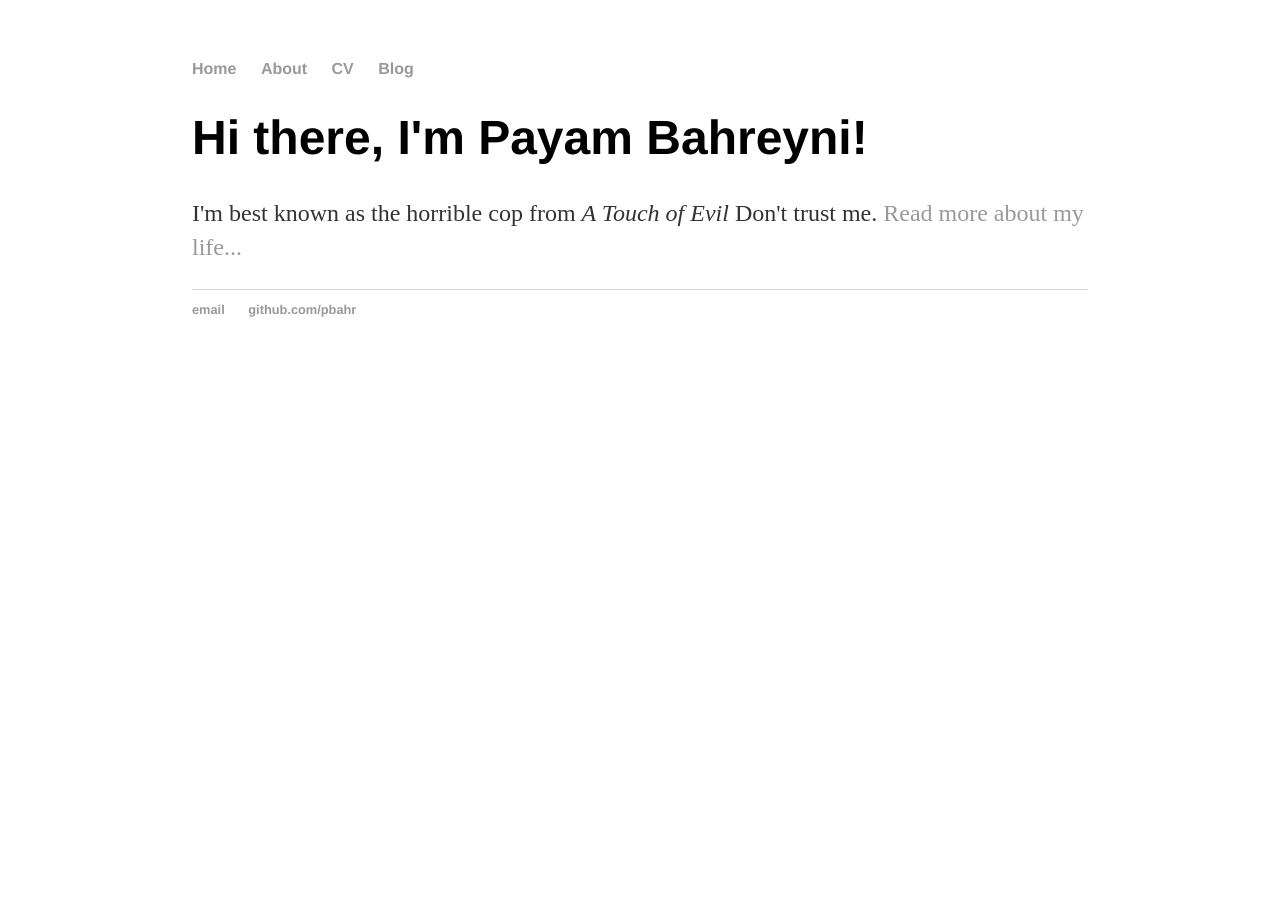
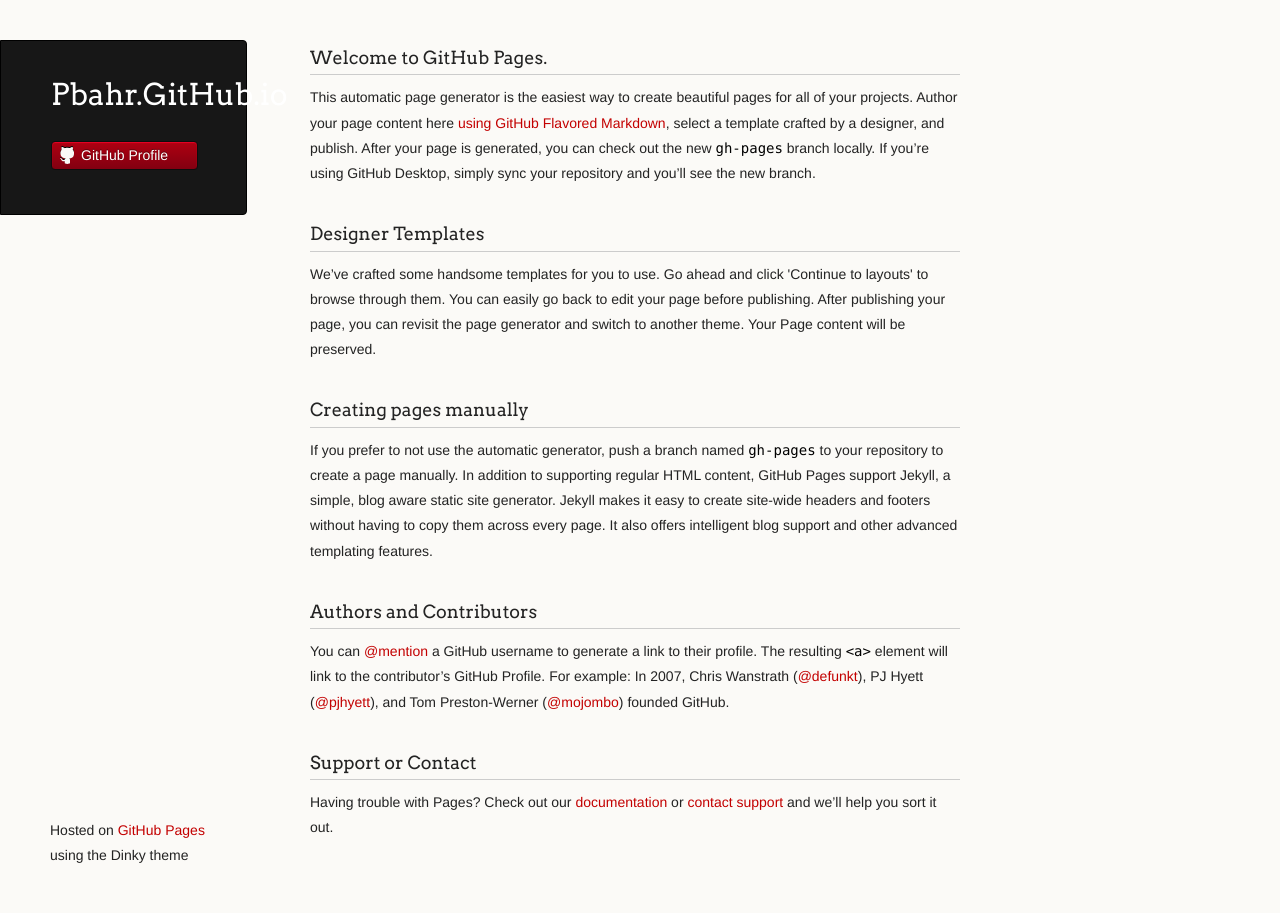
Before and after one commit to pbahr/pbahr.github.io, a Jekyll site: the page index.html, which Jekyll copies as it is, in a window 1280 px wide. Built offline with Jekyll 4.4.1, drawn with Linux system fonts in a browser that asks for light colours.

Commit message:
Replace master branch with page content via GitHub

```diff
--- a/index.html
+++ b/index.html
@@ -1,8 +1,62 @@
----
-layout: default
-title: Welcome to Payam's Blog
----
-<div class="blurb">
-	<h1>Hi there, I'm Payam Bahreyni!</h1>
-	<p>I'm best known as the horrible cop from <em>A Touch of Evil</em> Don't trust me. <a href="/about">Read more about my life...</a></p>
-</div><!-- /.blurb -->
+<!doctype html>
+<html>
+  <head>
+    <meta charset="utf-8">
+    <meta http-equiv="X-UA-Compatible" content="chrome=1">
+    <title>Pbahr.GitHub.io by pbahr</title>
+
+    <link rel="stylesheet" href="stylesheets/styles.css">
+    <link rel="stylesheet" href="stylesheets/github-light.css">
+    <script src="javascripts/scale.fix.js"></script>
+    <meta name="viewport" content="width=device-width, initial-scale=1, user-scalable=no">
+    <!--[if lt IE 9]>
+    <script src="//html5shiv.googlecode.com/svn/trunk/html5.js"></script>
+    <![endif]-->
+  </head>
+  <body>
+    <div class="wrapper">
+      <header>
+        <h1 class="header">Pbahr.GitHub.io</h1>
+        <p class="header"></p>
+
+
+
+        <ul>
+          <li><a class="buttons github" href="https://github.com/pbahr">GitHub Profile</a></li>
+        </ul>
+
+      </header>
+      <section>
+        <h3>
+<a id="welcome-to-github-pages" class="anchor" href="#welcome-to-github-pages" aria-hidden="true"><span aria-hidden="true" class="octicon octicon-link"></span></a>Welcome to GitHub Pages.</h3>
+
+<p>This automatic page generator is the easiest way to create beautiful pages for all of your projects. Author your page content here <a href="https://guides.github.com/features/mastering-markdown/">using GitHub Flavored Markdown</a>, select a template crafted by a designer, and publish. After your page is generated, you can check out the new <code>gh-pages</code> branch locally. If you’re using GitHub Desktop, simply sync your repository and you’ll see the new branch.  </p>
+
+<h3>
+<a id="designer-templates" class="anchor" href="#designer-templates" aria-hidden="true"><span aria-hidden="true" class="octicon octicon-link"></span></a>Designer Templates</h3>
+
+<p>We’ve crafted some handsome templates for you to use. Go ahead and click 'Continue to layouts' to browse through them. You can easily go back to edit your page before publishing. After publishing your page, you can revisit the page generator and switch to another theme. Your Page content will be preserved.</p>
+
+<h3>
+<a id="creating-pages-manually" class="anchor" href="#creating-pages-manually" aria-hidden="true"><span aria-hidden="true" class="octicon octicon-link"></span></a>Creating pages manually</h3>
+
+<p>If you prefer to not use the automatic generator, push a branch named <code>gh-pages</code> to your repository to create a page manually. In addition to supporting regular HTML content, GitHub Pages support Jekyll, a simple, blog aware static site generator. Jekyll makes it easy to create site-wide headers and footers without having to copy them across every page. It also offers intelligent blog support and other advanced templating features.</p>
+
+<h3>
+<a id="authors-and-contributors" class="anchor" href="#authors-and-contributors" aria-hidden="true"><span aria-hidden="true" class="octicon octicon-link"></span></a>Authors and Contributors</h3>
+
+<p>You can <a href="https://help.github.com/articles/basic-writing-and-formatting-syntax/#mentioning-users-and-teams" class="user-mention">@mention</a> a GitHub username to generate a link to their profile. The resulting <code>&lt;a&gt;</code> element will link to the contributor’s GitHub Profile. For example: In 2007, Chris Wanstrath (<a href="https://github.com/defunkt" class="user-mention">@defunkt</a>), PJ Hyett (<a href="https://github.com/pjhyett" class="user-mention">@pjhyett</a>), and Tom Preston-Werner (<a href="https://github.com/mojombo" class="user-mention">@mojombo</a>) founded GitHub.</p>
+
+<h3>
+<a id="support-or-contact" class="anchor" href="#support-or-contact" aria-hidden="true"><span aria-hidden="true" class="octicon octicon-link"></span></a>Support or Contact</h3>
+
+<p>Having trouble with Pages? Check out our <a href="https://help.github.com/pages">documentation</a> or <a href="https://github.com/contact">contact support</a> and we’ll help you sort it out.</p>
+      </section>
+      <footer>
+        <p><small>Hosted on <a href="https://pages.github.com">GitHub Pages</a> using the Dinky theme</small></p>
+      </footer>
+    </div>
+    <!--[if !IE]><script>fixScale(document);</script><![endif]-->
+
+  </body>
+</html>
--- /dev/null
+++ b/javascripts/scale.fix.js
@@ -0,0 +1,20 @@
+fixScale = function(doc) {
+
+	var addEvent = 'addEventListener',
+	    type = 'gesturestart',
+	    qsa = 'querySelectorAll',
+	    scales = [1, 1],
+	    meta = qsa in doc ? doc[qsa]('meta[name=viewport]') : [];
+
+	function fix() {
+		meta.content = 'width=device-width,minimum-scale=' + scales[0] + ',maximum-scale=' + scales[1];
+		doc.removeEventListener(type, fix, true);
+	}
+
+	if ((meta = meta[meta.length - 1]) && addEvent in doc) {
+		fix();
+		scales = [.25, 1.6];
+		doc[addEvent](type, fix, true);
+	}
+
+};
--- /dev/null
+++ b/stylesheets/github-light.css
@@ -0,0 +1,115 @@
+/*
+   Copyright 2014 GitHub Inc.
+
+   Licensed under the Apache License, Version 2.0 (the "License");
+   you may not use this file except in compliance with the License.
+   You may obtain a copy of the License at
+
+       http://www.apache.org/licenses/LICENSE-2.0
+
+   Unless required by applicable law or agreed to in writing, software
+   distributed under the License is distributed on an "AS IS" BASIS,
+   WITHOUT WARRANTIES OR CONDITIONS OF ANY KIND, either express or implied.
+   See the License for the specific language governing permissions and
+   limitations under the License.
+
+*/
+
+.pl-c /* comment */ {
+  color: #969896;
+}
+
+.pl-c1      /* constant, markup.raw, meta.diff.header, meta.module-reference, meta.property-name, support, support.constant, support.variable, variable.other.constant */,
+.pl-s .pl-v /* string variable */ {
+  color: #0086b3;
+}
+
+.pl-e  /* entity */,
+.pl-en /* entity.name */ {
+  color: #795da3;
+}
+
+.pl-s .pl-s1 /* string source */,
+.pl-smi      /* storage.modifier.import, storage.modifier.package, storage.type.java, variable.other, variable.parameter.function */ {
+  color: #333;
+}
+
+.pl-ent /* entity.name.tag */ {
+  color: #63a35c;
+}
+
+.pl-k /* keyword, storage, storage.type */ {
+  color: #a71d5d;
+}
+
+.pl-pds              /* punctuation.definition.string, string.regexp.character-class */,
+.pl-s                /* string */,
+.pl-s .pl-pse .pl-s1 /* string punctuation.section.embedded source */,
+.pl-sr               /* string.regexp */,
+.pl-sr .pl-cce       /* string.regexp constant.character.escape */,
+.pl-sr .pl-sra       /* string.regexp string.regexp.arbitrary-repitition */,
+.pl-sr .pl-sre       /* string.regexp source.ruby.embedded */ {
+  color: #183691;
+}
+
+.pl-v /* variable */ {
+  color: #ed6a43;
+}
+
+.pl-id /* invalid.deprecated */ {
+  color: #b52a1d;
+}
+
+.pl-ii /* invalid.illegal */ {
+  background-color: #b52a1d;
+  color: #f8f8f8;
+}
+
+.pl-sr .pl-cce /* string.regexp constant.character.escape */ {
+  color: #63a35c;
+  font-weight: bold;
+}
+
+.pl-ml /* markup.list */ {
+  color: #693a17;
+}
+
+.pl-mh        /* markup.heading */,
+.pl-mh .pl-en /* markup.heading entity.name */,
+.pl-ms        /* meta.separator */ {
+  color: #1d3e81;
+  font-weight: bold;
+}
+
+.pl-mq /* markup.quote */ {
+  color: #008080;
+}
+
+.pl-mi /* markup.italic */ {
+  color: #333;
+  font-style: italic;
+}
+
+.pl-mb /* markup.bold */ {
+  color: #333;
+  font-weight: bold;
+}
+
+.pl-md /* markup.deleted, meta.diff.header.from-file */ {
+  background-color: #ffecec;
+  color: #bd2c00;
+}
+
+.pl-mi1 /* markup.inserted, meta.diff.header.to-file */ {
+  background-color: #eaffea;
+  color: #55a532;
+}
+
+.pl-mdr /* meta.diff.range */ {
+  color: #795da3;
+  font-weight: bold;
+}
+
+.pl-mo /* meta.output */ {
+  color: #1d3e81;
+}
--- /dev/null
+++ b/stylesheets/styles.css
@@ -0,0 +1,423 @@
+@import url(https://fonts.googleapis.com/css?family=Arvo:400,700,400italic);
+
+/* MeyerWeb Reset */
+
+html, body, div, span, applet, object, iframe,
+h1, h2, h3, h4, h5, h6, p, blockquote, pre,
+a, abbr, acronym, address, big, cite, code,
+del, dfn, em, img, ins, kbd, q, s, samp,
+small, strike, strong, sub, sup, tt, var,
+b, u, i, center,
+dl, dt, dd, ol, ul, li,
+fieldset, form, label, legend,
+table, caption, tbody, tfoot, thead, tr, th, td,
+article, aside, canvas, details, embed,
+figure, figcaption, footer, header, hgroup,
+menu, nav, output, ruby, section, summary,
+time, mark, audio, video {
+  margin: 0;
+  padding: 0;
+  border: 0;
+  font: inherit;
+  vertical-align: baseline;
+}
+
+
+/* Base text styles */
+
+body {
+  padding:10px 50px 0 0;
+  font-family:"Helvetica Neue", Helvetica, Arial, sans-serif;
+	font-size: 14px;
+	color: #232323;
+	background-color: #FBFAF7;
+	margin: 0;
+	line-height: 1.8em;
+	-webkit-font-smoothing: antialiased;
+
+}
+
+h1, h2, h3, h4, h5, h6 {
+  color:#232323;
+  margin:36px 0 10px;
+}
+
+p, ul, ol, table, dl {
+  margin:0 0 22px;
+}
+
+h1, h2, h3 {
+	font-family: Arvo, Monaco, serif;
+  line-height:1.3;
+	font-weight: normal;
+}
+
+h1,h2, h3 {
+	display: block;
+	border-bottom: 1px solid #ccc;
+	padding-bottom: 5px;
+}
+
+h1 {
+	font-size: 30px;
+}
+
+h2 {
+	font-size: 24px;
+}
+
+h3 {
+	font-size: 18px;
+}
+
+h4, h5, h6 {
+	font-family: Arvo, Monaco, serif;
+	font-weight: 700;
+}
+
+a {
+  color:#C30000;
+  font-weight:200;
+  text-decoration:none;
+}
+
+a:hover {
+	text-decoration: underline;
+}
+
+a small {
+	font-size: 12px;
+}
+
+em {
+	font-style: italic;
+}
+
+strong {
+  font-weight:700;
+}
+
+ul {
+  list-style-position: inside;
+  list-style: disc;
+  padding-left: 25px;
+}
+
+ol {
+  list-style-position: inside;
+  list-style: decimal;
+  padding-left: 25px;
+}
+
+blockquote {
+  margin: 0;
+  padding: 0 0 0 20px;
+  font-style: italic;
+}
+
+dl, dt, dd, dl p {
+	font-color: #444;
+}
+
+dl dt {
+  font-weight: bold;
+}
+
+dl dd {
+  padding-left: 20px;
+  font-style: italic;
+}
+
+dl p {
+  padding-left: 20px;
+  font-style: italic;
+}
+
+hr {
+  border:0;
+  background:#ccc;
+  height:1px;
+  margin:0 0 24px;
+}
+
+/* Images */
+
+img {
+  position: relative;
+  margin: 0 auto;
+  max-width: 650px;
+  padding: 5px;
+  margin: 10px 0 32px 0;
+  border: 1px solid #ccc;
+}
+
+p img {
+  display: inline;
+  margin: 0;
+  padding: 0;
+  vertical-align: middle;
+  text-align: center;
+  border: none;
+}
+
+/* Code blocks */
+
+code, pre {
+	font-family: Monaco, "Bitstream Vera Sans Mono", "Lucida Console", Terminal, monospace;
+  color:#000;
+  font-size:14px;
+}
+
+pre {
+	padding: 4px 12px;
+  background: #FDFEFB;
+  border-radius:4px;
+  border:1px solid #D7D8C8;
+  overflow: auto;
+  overflow-y: hidden;
+	margin-bottom: 32px;
+}
+
+
+/* Tables */
+
+table {
+  width:100%;
+}
+
+table {
+  border: 1px solid #ccc;
+  margin-bottom: 32px;
+  text-align: left;
+ }
+
+th {
+  font-family: 'Arvo', Helvetica, Arial, sans-serif;
+	font-size: 18px;
+	font-weight: normal;
+  padding: 10px;
+  background: #232323;
+  color: #FDFEFB;
+ }
+
+td {
+  padding: 10px;
+	background: #ccc;
+ }
+
+
+/* Wrapper */
+.wrapper {
+  width:960px;
+}
+
+
+/* Header */
+
+header {
+	background-color: #171717;
+	color: #FDFDFB;
+  width:170px;
+  float:left;
+  position:fixed;
+	border: 1px solid #000;
+	-webkit-border-top-right-radius: 4px;
+	-webkit-border-bottom-right-radius: 4px;
+	-moz-border-radius-topright: 4px;
+	-moz-border-radius-bottomright: 4px;
+	border-top-right-radius: 4px;
+	border-bottom-right-radius: 4px;
+	padding: 34px 25px 22px 50px;
+	margin: 30px 25px 0 0;
+	-webkit-font-smoothing: antialiased;
+}
+
+p.header {
+	font-size: 16px;
+}
+
+h1.header {
+	font-family: Arvo, sans-serif;
+	font-size: 30px;
+	font-weight: 300;
+	line-height: 1.3em;
+	border-bottom: none;
+	margin-top: 0;
+}
+
+
+h1.header, a.header, a.name, header a{
+	color: #fff;
+}
+
+a.header {
+	text-decoration: underline;
+}
+
+a.name {
+	white-space: nowrap;
+}
+
+header ul {
+  list-style:none;
+  padding:0;
+}
+
+header li {
+	list-style-type: none;
+  width:132px;
+  height:15px;
+	margin-bottom: 12px;
+	line-height: 1em;
+	padding: 6px 6px 6px 7px;
+
+	background: #AF0011;
+	background: -moz-linear-gradient(top, #AF0011 0%, #820011 100%);
+  background: -webkit-gradient(linear, left top, left bottom, color-stop(0%,#f8f8f8), color-stop(100%,#dddddd));
+  background: -webkit-linear-gradient(top, #AF0011 0%,#820011 100%);
+  background: -o-linear-gradient(top, #AF0011 0%,#820011 100%);
+  background: -ms-linear-gradient(top, #AF0011 0%,#820011 100%);
+  background: linear-gradient(top, #AF0011 0%,#820011 100%);
+
+	border-radius:4px;
+  border:1px solid #0D0D0D;
+
+	-webkit-box-shadow: inset 0px 1px 1px 0 rgba(233,2,38, 1);
+	box-shadow: inset 0px 1px 1px 0 rgba(233,2,38, 1);
+
+}
+
+header li:hover {
+	background: #C3001D;
+	background: -moz-linear-gradient(top, #C3001D 0%, #950119 100%);
+  background: -webkit-gradient(linear, left top, left bottom, color-stop(0%,#f8f8f8), color-stop(100%,#dddddd));
+  background: -webkit-linear-gradient(top, #C3001D 0%,#950119 100%);
+  background: -o-linear-gradient(top, #C3001D 0%,#950119 100%);
+  background: -ms-linear-gradient(top, #C3001D 0%,#950119 100%);
+  background: linear-gradient(top, #C3001D 0%,#950119 100%);
+}
+
+a.buttons {
+	-webkit-font-smoothing: antialiased;
+	background: url(../images/arrow-down.png) no-repeat;
+	font-weight: normal;
+	text-shadow: rgba(0, 0, 0, 0.4) 0 -1px 0;
+	padding: 2px 2px 2px 22px;
+	height: 30px;
+}
+
+a.github {
+	background: url(../images/octocat-small.png) no-repeat 1px;
+}
+
+a.buttons:hover {
+	color: #fff;
+	text-decoration: none;
+}
+
+
+/* Section - for main page content */
+
+section {
+  width:650px;
+  float:right;
+  padding-bottom:50px;
+}
+
+
+/* Footer */
+
+footer {
+  width:170px;
+  float:left;
+  position:fixed;
+  bottom:10px;
+	padding-left: 50px;
+}
+
+@media print, screen and (max-width: 960px) {
+
+  div.wrapper {
+    width:auto;
+    margin:0;
+  }
+
+  header, section, footer {
+    float:none;
+    position:static;
+    width:auto;
+  }
+
+	footer {
+		border-top: 1px solid #ccc;
+		margin:0 84px 0 50px;
+		padding:0;
+	}
+
+  header {
+    padding-right:320px;
+  }
+
+  section {
+    padding:20px 84px 20px 50px;
+    margin:0 0 20px;
+  }
+
+  header a small {
+    display:inline;
+  }
+
+  header ul {
+    position:absolute;
+    right:130px;
+    top:84px;
+  }
+}
+
+@media print, screen and (max-width: 720px) {
+  body {
+    word-wrap:break-word;
+  }
+
+  header {
+    padding:10px 20px 0;
+		margin-right: 0;
+  }
+
+	section {
+    padding:10px 0 10px 20px;
+    margin:0 0 30px;
+  }
+
+	footer {
+		margin: 0 0 0 30px;
+	}
+
+  header ul, header p.view {
+    position:static;
+  }
+}
+
+@media print, screen and (max-width: 480px) {
+
+  header ul li.download {
+    display:none;
+  }
+
+	footer {
+		margin: 0 0 0 20px;
+	}
+
+	footer a{
+		display:block;
+	}
+
+}
+
+@media print {
+  body {
+    padding:0.4in;
+    font-size:12pt;
+    color:#444;
+  }
+}
```
Also changed, not shown: params.json (added, +6 -0 lines), images/arrow-down.png (added), images/octocat-small.png (added).
